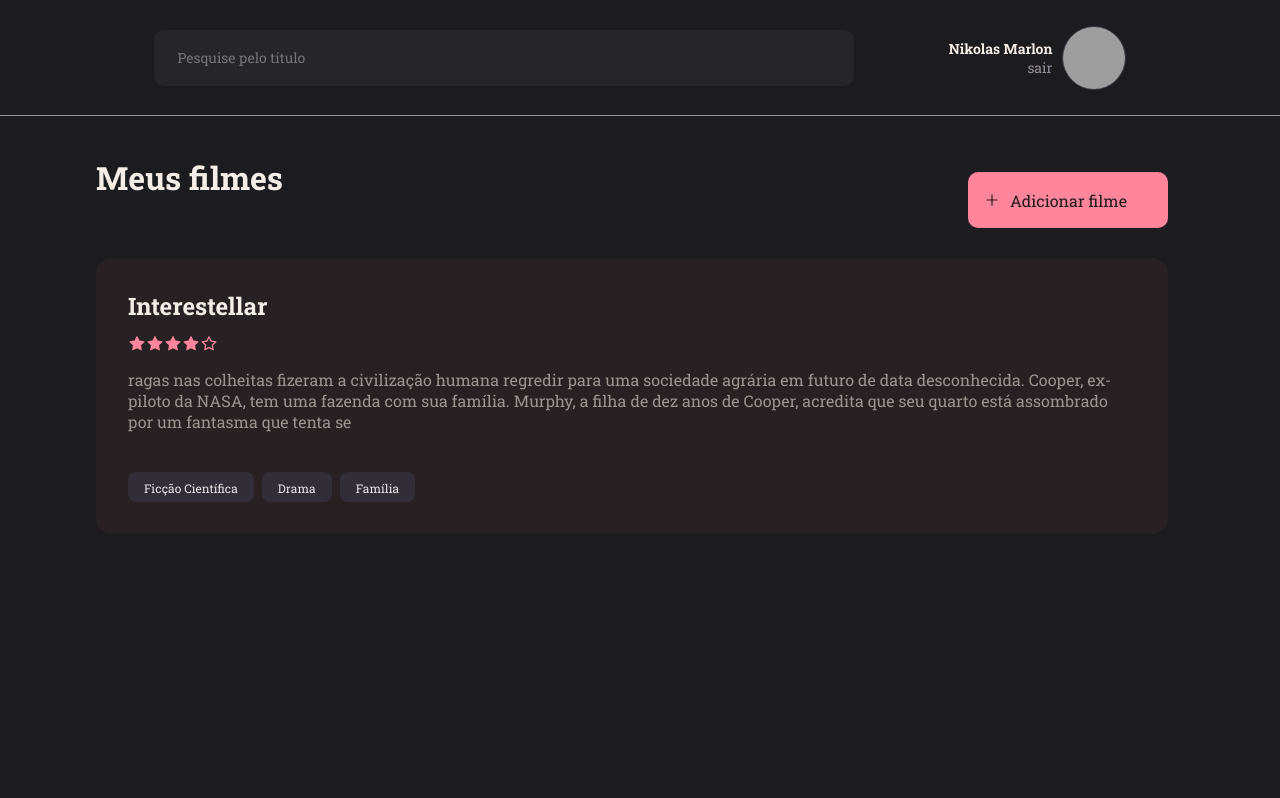
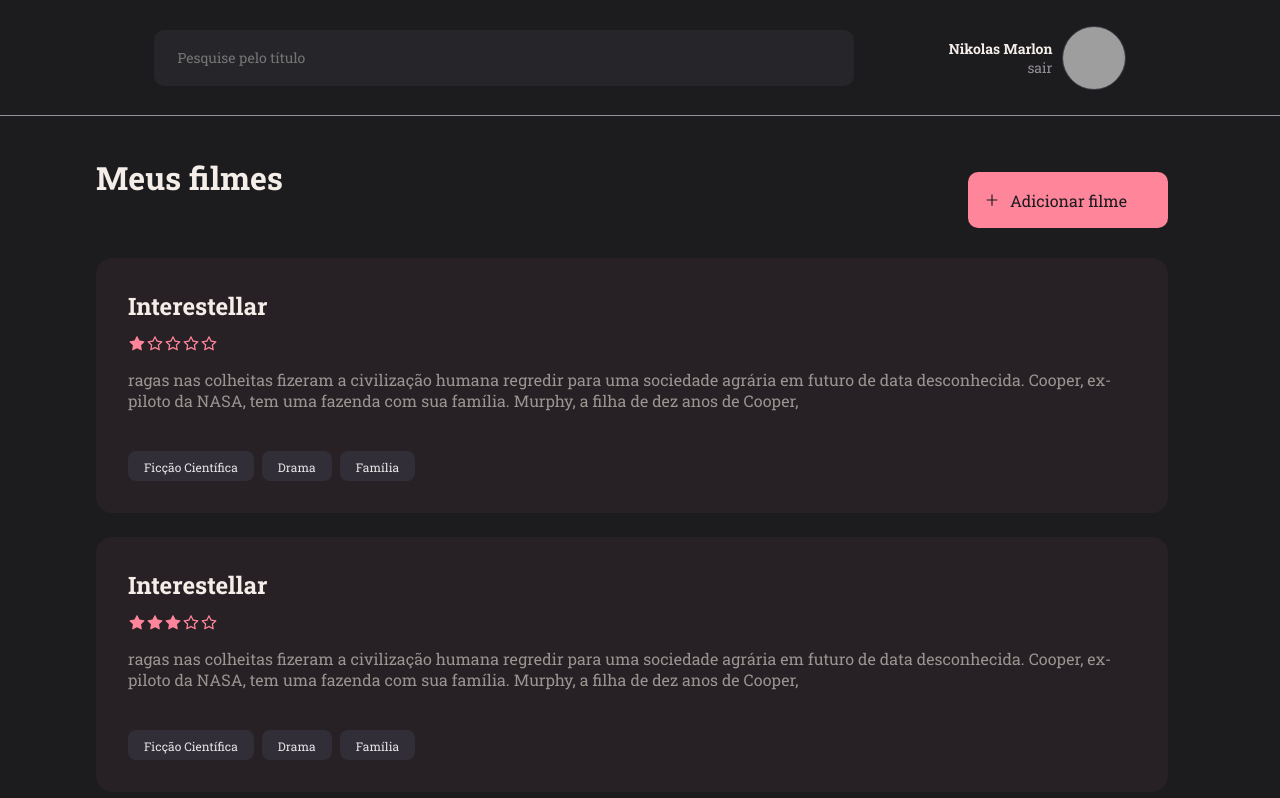
Before and after one commit to nikolasmarlon/Movies-notes, a React (Vite) app: page / in a window 1280 px wide. Built offline with nearby package versions, Linux system fonts and the light colour scheme; grey boxes are pictures that could not be loaded.

Commit message:
Home finalizada - correção componente Movie

```diff
--- a/src/components/Movie/index.jsx
+++ b/src/components/Movie/index.jsx
@@ -14,7 +14,7 @@ export function Movie ({ data, ...rest }) {
                     data.note &&
                     <div>
                         {
-                            <StarRating nota={4} tamanho={18} />
+                            <StarRating nota={data.note} tamanho={18} />
                         }
                     </div>
                 }
--- a/src/pages/Home/index.jsx
+++ b/src/pages/Home/index.jsx
@@ -21,8 +21,41 @@ export function Home(){
 
                     <Movie data={{
                         title: 'Interestellar',
+                        note: '1',
+                        description: 'ragas nas colheitas fizeram a civilização humana regredir para uma sociedade agrária em futuro de data desconhecida. Cooper, ex-piloto da NASA, tem uma fazenda com sua família. Murphy, a filha de dez anos de Cooper, ',
+                        tags: [
+                            {id: '1', name: 'Ficção Científica'},
+                            {id: '2', name: 'Drama'},
+                            {id: '3', name: 'Família'}
+                        ]
+                    }} />
+
+                    <Movie data={{
+                        title: 'Interestellar',
+                        note: '3',
+                        description: 'ragas nas colheitas fizeram a civilização humana regredir para uma sociedade agrária em futuro de data desconhecida. Cooper, ex-piloto da NASA, tem uma fazenda com sua família. Murphy, a filha de dez anos de Cooper, ',
+                        tags: [
+                            {id: '1', name: 'Ficção Científica'},
+                            {id: '2', name: 'Drama'},
+                            {id: '3', name: 'Família'}
+                        ]
+                    }} />
+
+                    <Movie data={{
+                        title: 'Interestellar',
                         note: '4',
-                        description: 'ragas nas colheitas fizeram a civilização humana regredir para uma sociedade agrária em futuro de data desconhecida. Cooper, ex-piloto da NASA, tem uma fazenda com sua família. Murphy, a filha de dez anos de Cooper, acredita que seu quarto está assombrado por um fantasma que tenta se ',
+                        description: 'ragas nas colheitas fizeram a civilização humana regredir para uma sociedade agrária em futuro de data desconhecida. Cooper, ex-piloto da NASA, tem uma fazenda com sua família. Murphy, a filha de dez anos de Cooper, ',
+                        tags: [
+                            {id: '1', name: 'Ficção Científica'},
+                            {id: '2', name: 'Drama'},
+                            {id: '3', name: 'Família'}
+                        ]
+                    }} />
+
+                    <Movie data={{
+                        title: 'Interestellar',
+                        note: '4',
+                        description: 'ragas nas colheitas fizeram a civilização humana regredir para uma sociedade agrária em futuro de data desconhecida. Cooper, ex-piloto da NASA, tem uma fazenda com sua família. Murphy, a filha de dez anos de Cooper, ',
                         tags: [
                             {id: '1', name: 'Ficção Científica'},
                             {id: '2', name: 'Drama'},
--- a/src/pages/Home/styles.js
+++ b/src/pages/Home/styles.js
@@ -30,7 +30,7 @@ export const Container = styled.div`
 
     > main {
         grid-area: content;
-        overflow-y: scroll;
+        overflow-y: auto;
         width: 85%;
         margin: 40px auto;
         max-height: 80%;
@@ -54,6 +54,9 @@ export const AdicionarFilme = styled.div`
 
 export const Content = styled.div`
 
+    display: flex;
+    flex-direction: column;
+    gap: 24px;
 
 
 
```
